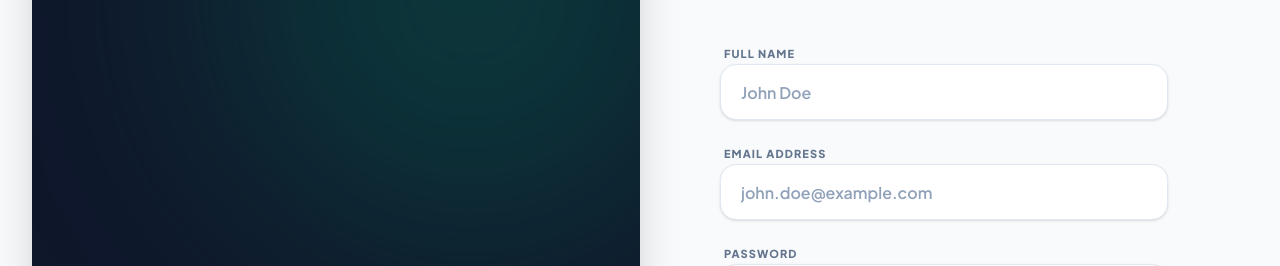
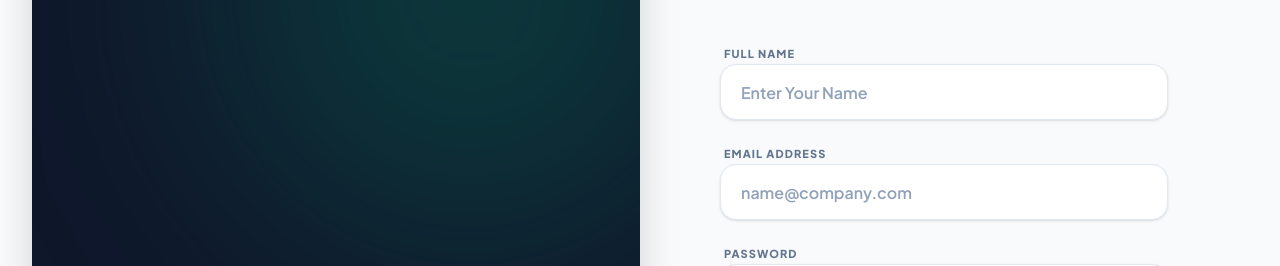
Before and after one commit to masum-007/mfinance, a Next.js app: page /signup in a window 1280 px wide. Shown: the part 208-474 px from the top of the page. Built offline with nearby package versions, Linux system fonts and the light colour scheme.

Commit message:
new login and signup and landing page

```diff
--- a/src/app/login/page.tsx
+++ b/src/app/login/page.tsx
@@ -62,7 +62,7 @@ export default async function LoginPage({
                 id="email"
                 name="email"
                 type="email"
-                placeholder="john.doe@example.com"
+                placeholder="name@company.com"
                 required
                 className="h-14 w-full px-5 rounded-2xl border border-slate-200 bg-white text-slate-900 placeholder:text-slate-400 font-semibold shadow-sm focus:outline-none focus:ring-2 focus:ring-primary/20 transition-all"
               />
--- a/src/app/signup/page.tsx
+++ b/src/app/signup/page.tsx
@@ -62,7 +62,7 @@ export default async function SignupPage({
                 id="name"
                 name="name"
                 type="text"
-                placeholder="John Doe"
+                placeholder="Enter Your Name"
                 required
                 className="h-14 w-full px-5 rounded-2xl border border-slate-200 bg-white text-slate-900 placeholder:text-slate-400 font-semibold shadow-sm focus:outline-none focus:ring-2 focus:ring-primary/20 transition-all"
               />
@@ -73,7 +73,7 @@ export default async function SignupPage({
                 id="email"
                 name="email"
                 type="email"
-                placeholder="john.doe@example.com"
+                placeholder="name@company.com"
                 required
                 className="h-14 w-full px-5 rounded-2xl border border-slate-200 bg-white text-slate-900 placeholder:text-slate-400 font-semibold shadow-sm focus:outline-none focus:ring-2 focus:ring-primary/20 transition-all"
               />
```
